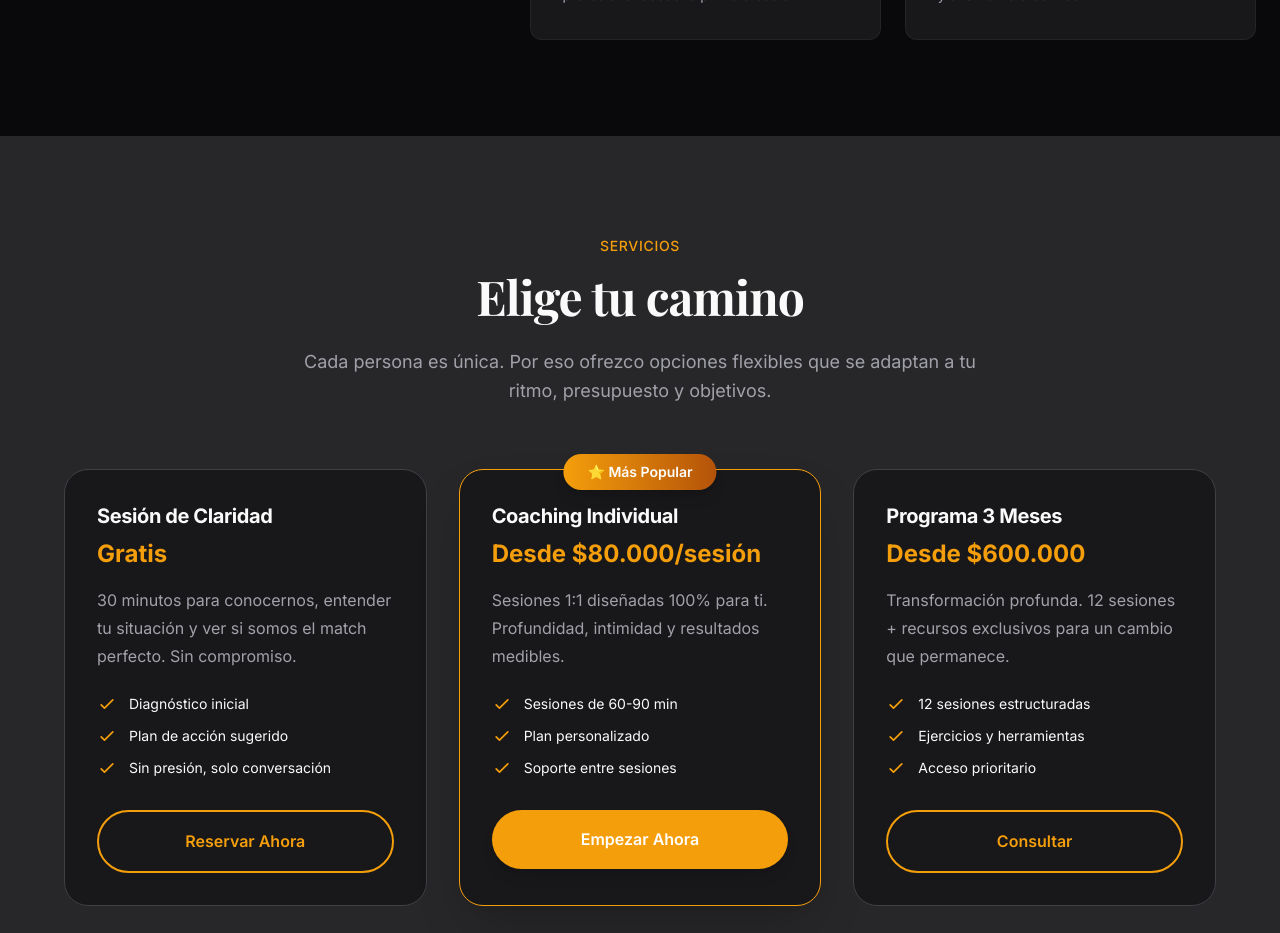
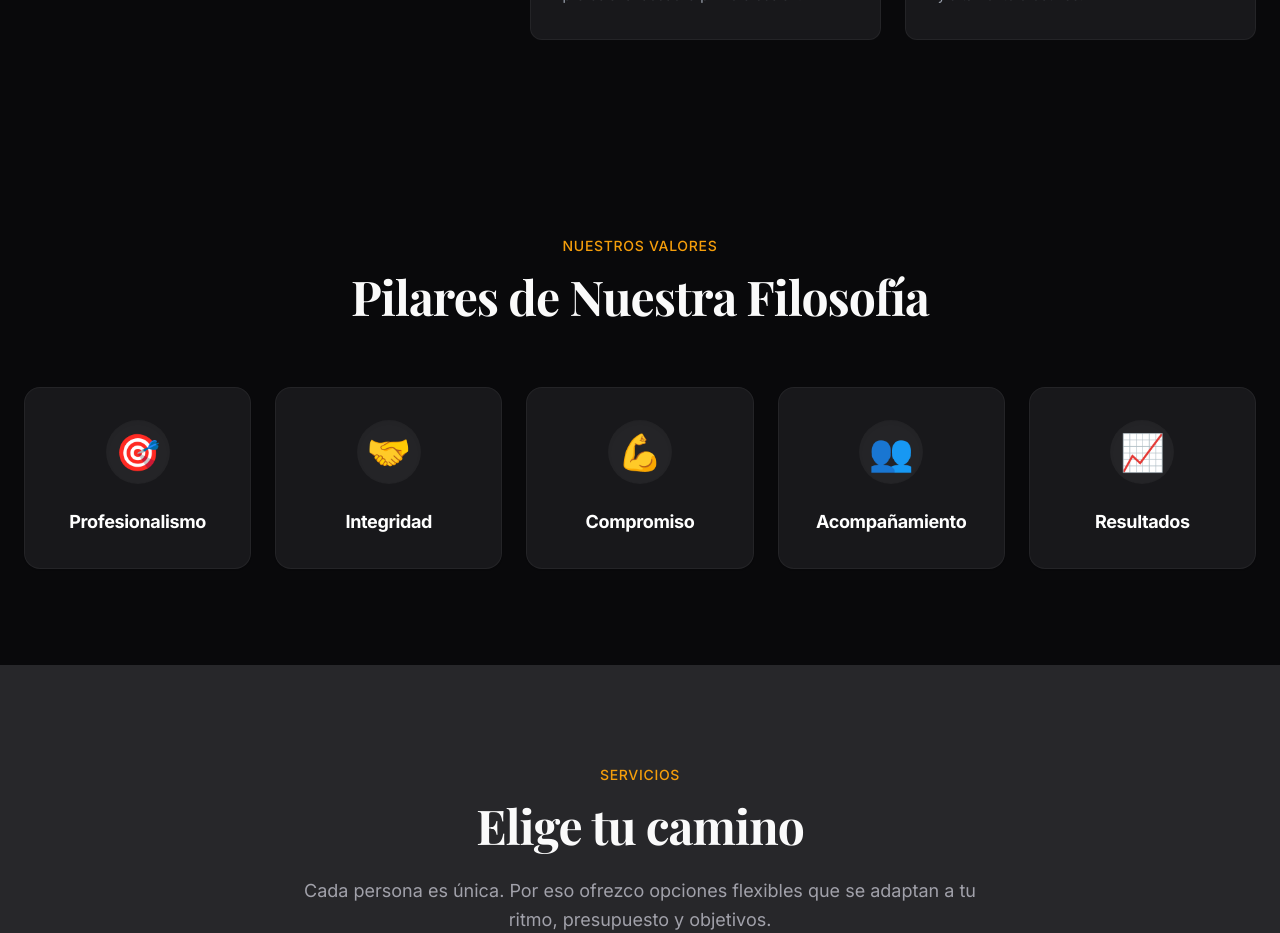
Before and after one commit to mauro6287-blip/alicia-morales-coach, a Next.js app: page / in a window 1280 px wide. Shown: the part 3400-4333 px from the top of the page. Built offline with nearby package versions, Linux system fonts and the light colour scheme; a web font is replaced by a local one.

Commit message:
Implement Values section

```diff
--- a/app/page.tsx
+++ b/app/page.tsx
@@ -9,6 +9,7 @@ import {
   SobreMi,
   Contacto,
   CTAFinal,
+  Valores,
 } from "@/sections";
 
 export default function Home() {
@@ -17,6 +18,7 @@ export default function Home() {
       <Hero />
       <Problemas />
       <PropuestaValor />
+      <Valores />
       <Servicios />
       <ComoTrabajo />
       <ParaQuienEs />
--- a/components/ui/index.ts
+++ b/components/ui/index.ts
@@ -1,3 +1,2 @@
 export { default as Button } from "./Button";
-export { default as SectionHeader } from "./SectionHeader";
 export { default as Container } from "./Container";
--- /dev/null
+++ b/sections/Valores.tsx
@@ -0,0 +1,59 @@
+const valores = [
+    {
+        icon: "🎯",
+        titulo: "Profesionalismo",
+    },
+    {
+        icon: "🤝",
+        titulo: "Integridad",
+    },
+    {
+        icon: "💪",
+        titulo: "Compromiso",
+    },
+    {
+        icon: "👥",
+        titulo: "Acompañamiento",
+    },
+    {
+        icon: "📈",
+        titulo: "Resultados",
+    },
+];
+
+export default function Valores() {
+    return (
+        <section id="valores" className="bg-background px-6 py-24">
+            <div className="mx-auto max-w-7xl">
+                {/* Header */}
+                <div className="mb-16 text-center">
+                    <span className="mb-4 inline-block text-sm font-medium uppercase tracking-wider text-primary">
+                        NUESTROS VALORES
+                    </span>
+                    <h2 className="mb-12 text-3xl font-bold text-foreground md:text-4xl lg:text-5xl">
+                        <span className="font-[family-name:var(--font-playfair)]">
+                            Pilares de Nuestra Filosofía
+                        </span>
+                    </h2>
+                </div>
+
+                {/* Grid de valores */}
+                <div className="grid gap-6 sm:grid-cols-2 md:grid-cols-3 lg:grid-cols-5">
+                    {valores.map((valor, index) => (
+                        <div
+                            key={index}
+                            className="group flex flex-col items-center justify-center rounded-2xl border border-white/5 bg-[#18181b] p-8 text-center shadow-sm transition-all duration-300 hover:-translate-y-1 hover:border-primary/50 hover:shadow-lg hover:shadow-primary/5"
+                        >
+                            <div className="mb-6 flex h-16 w-16 items-center justify-center rounded-full bg-white/5 text-4xl shadow-inner transition-transform duration-300 group-hover:scale-110">
+                                {valor.icon}
+                            </div>
+                            <h3 className="text-lg font-bold text-white group-hover:text-primary transition-colors">
+                                {valor.titulo}
+                            </h3>
+                        </div>
+                    ))}
+                </div>
+            </div>
+        </section>
+    );
+}
--- a/sections/index.ts
+++ b/sections/index.ts
@@ -9,3 +9,4 @@ export { default as Resultados } from "./Resultados";
 export { default as SobreMi } from "./SobreMi";
 export { default as CTAFinal } from "./CTAFinal";
 export { default as Contacto } from "./Contacto";
+export { default as Valores } from "./Valores";
```
